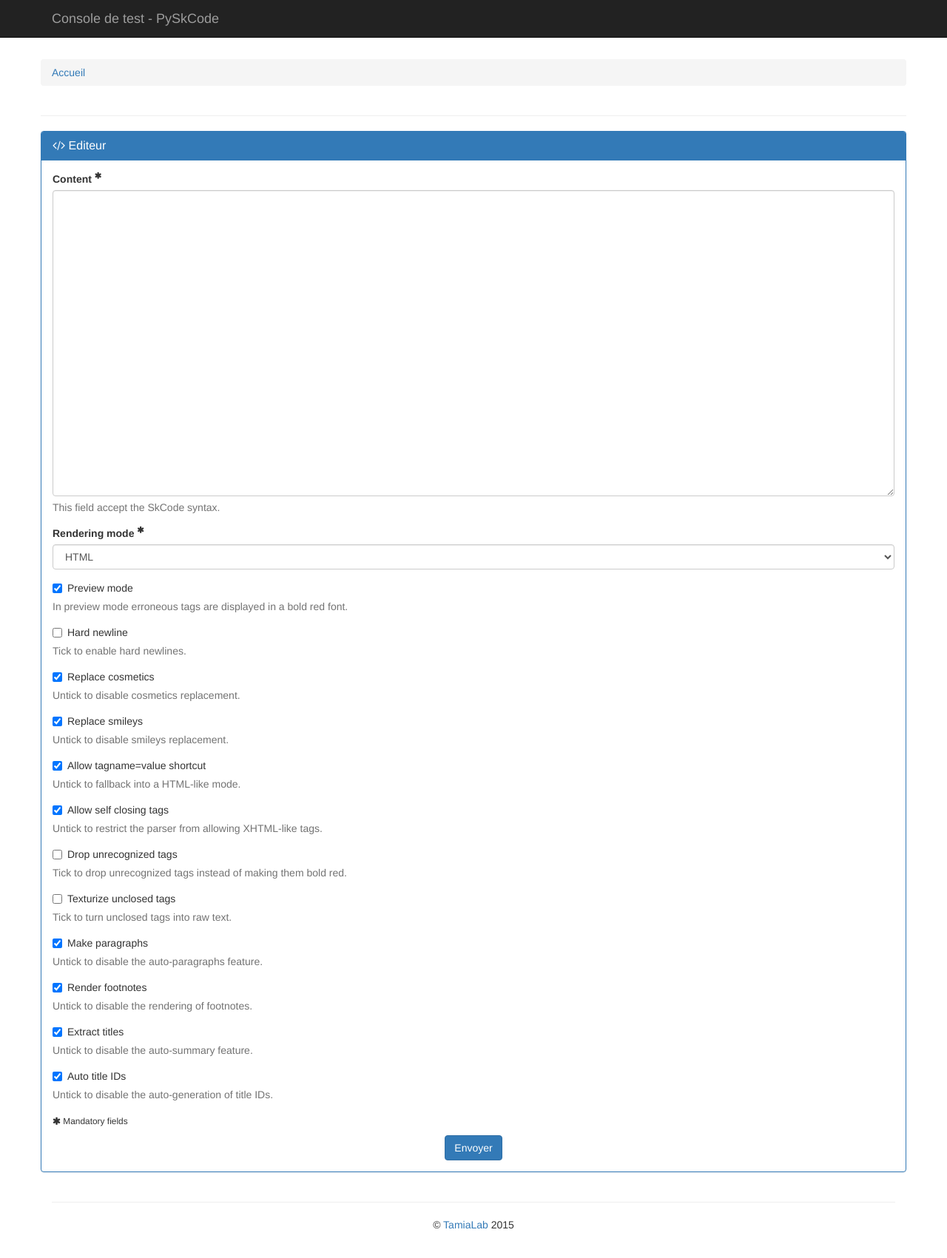
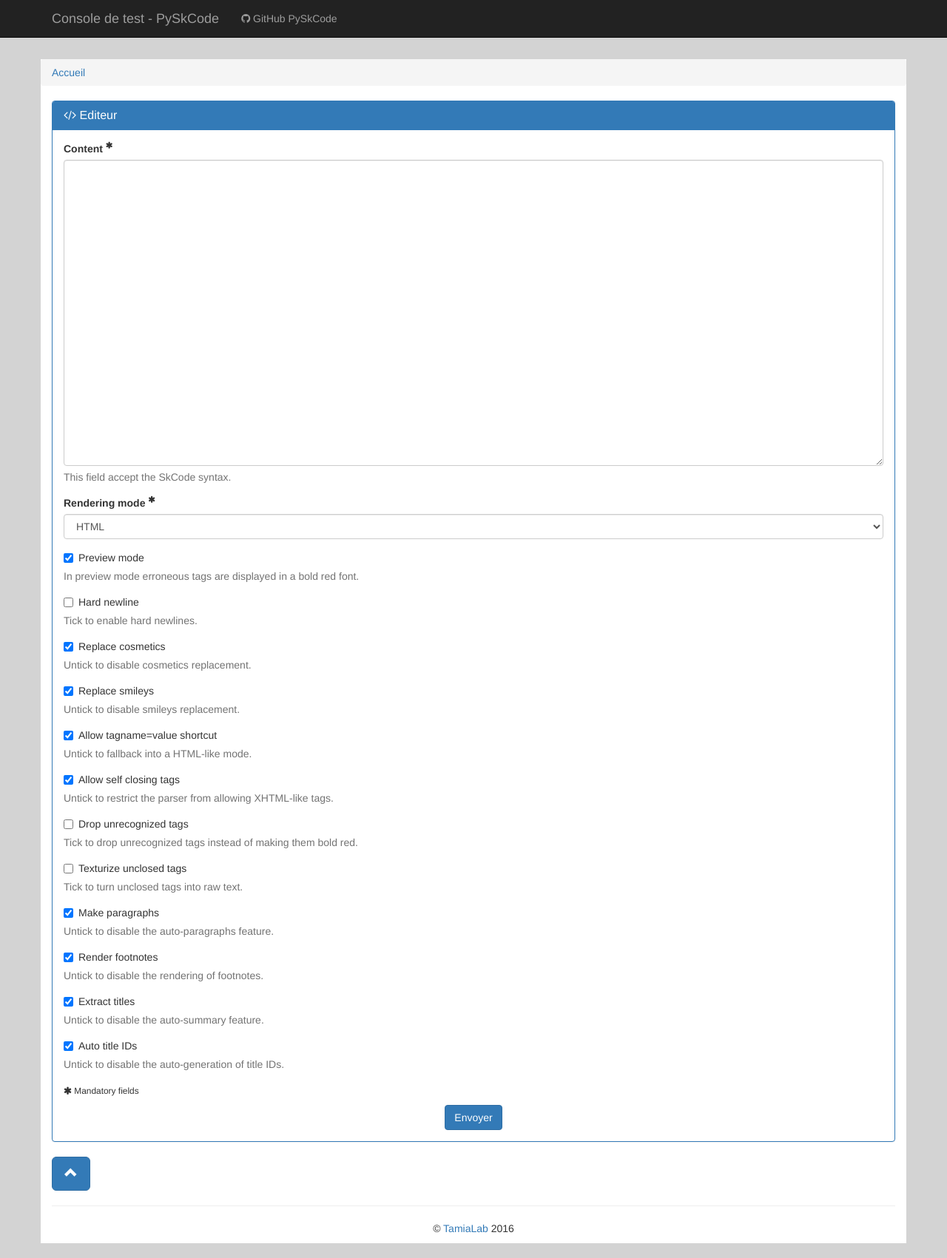
Before and after one commit to TamiaLab/PySkCodeOnlineTester, a Django app: page / in a window 1280 px wide. Shown: the whole page at 74% size. Before the commit the page ends 1662 px from the top, so only its background shows below. Run offline with Django 3.2, Linux system fonts and the light colour scheme; some libraries are stand-ins or nearby versions.

Commit message:
Update HTML templates

```diff
--- a/templates/base.html
+++ b/templates/base.html
@@ -66,12 +66,34 @@
         body {
             padding-top: 80px;
             padding-bottom: 20px;
+            background-color: lightgray;
+        }
+
+        .page-content {
+            background-color: white;
+        }
+
+        .page-footer {
+            background-color: white;
+        }
+
+        /* Fix for anchor link */
+        :target:before {
+            content: "";
+            display: block;
+            height: 100px; /* fixed header height*/
+            margin-top: -100px; /* negative fixed header height */
+            visibility: hidden;
         }
     </style>
     <link rel="stylesheet" href="{% static "css/main.css" %}">
 
     <!-- Font-awesome -->
+    {% if debug %}
+        <link rel="stylesheet" href="{% static "css/font-awesome.css" %}">
+    {% else %}
         <link rel="stylesheet" href="{% static "css/font-awesome.min.css" %}">
+    {% endif %}
 
     <!-- Modernizr -->
     <script src="{% static "js/vendor/modernizr-2.8.3-respond-1.4.2.min.js" %}"></script>
@@ -81,7 +103,7 @@
 <body>
     <!-- No support for IE versions before IE8 -->
     <!--[if lt IE 8]>
-        <p class="browserupgrade">You are using an <strong>outdated</strong> browser. Please <a href="http://browsehappy.com/">upgrade your browser</a> to improve your experience.</p>
+        <p class="browserupgrade">Vous utilisez un navigateur web <strong>extrêmement vieux</strong>. Merci <a href="http://browsehappy.com/">de mettre à jour votre navigateur</a> afin de visiter ce site sans problémes.</p>
     <![endif]-->
 
     <!-- Navigation -->
@@ -101,26 +123,17 @@
             <!-- Collect the nav links, forms, and other content for toggling -->
             <div class="collapse navbar-collapse" id="header-navbar-collapse-1">
                 <!-- Left navbar -->
-                <!--
                 <ul class="nav navbar-nav">
-                    <li><a href="#">A propos</a></li>
-                    <li><a href="#">Forum</a></li>
+                    <li><a href="https://github.com/TamiaLab/PySkCode"><i class="fa fa-github"></i> GitHub PySkCode</a></li>
+                    <!--<li><a href="#">A propos</a></li>-->
                 </ul>
-                -->
-
-                <!-- Right navbar -->
-                <!--
-                <ul class="nav navbar-nav navbar-right">
-                    <li class="dropdown"></li>
-				</ul>
-				-->
             </div>
         </div>
     </nav>
     {% block extra_navbar %}{% endblock %}
 
     <!-- Page content -->
-    <div class="container container-narrow">
+    <div class="container container-narrow page-content">
 
         <!-- Breadcrumb -->
         <div class="row">
@@ -130,7 +143,9 @@
         </div>
 
         <!-- Flash messages -->
-        {% if messages %}<div class="row">
+        {% if messages %}
+            <div class="row">
+                <div class="col-md-12">
                     <div class="flash-messages">
                         {% for message in messages %}
                             {% if message.level == DEFAULT_MESSAGE_LEVELS.DEBUG %}
@@ -149,7 +164,9 @@
                             </div>
                         {% endfor %}
                     </div>
-        </div>{% endif %}
+                </div>
+            </div>
+        {% endif %}
 
         <!-- Extra before content -->
         <div class="row">
@@ -166,11 +183,18 @@
             {% block post_content %}{% endblock %}
         </div>
 
+        <!-- Back to top button -->
+        <a id="back-to-top" href="#" class="btn btn-primary btn-lg back-to-top" role="button" title="Revenir en haut de page" data-toggle="tooltip" data-placement="left"><span class="glyphicon glyphicon-chevron-up"></span></a>
+    </div>
+
     <!-- Footer -->
+    <div class="container container-narrow page-footer">
+
+        <!-- Footer links -->
         <hr>
         <footer>
             <div class="row center-block">
-                <p class="text-center">&copy; <a href="http://tamialab.fr">TamiaLab</a> 2015</p>
+                <p class="text-center">&copy; <a href="http://tamialab.fr">TamiaLab</a> 2016</p>
             </div>
         </footer>
     </div>
@@ -181,6 +205,7 @@
     <script>
         // Attach Backstrech to the body's background image
         //$.backstretch("path/to/image.jpg", {fade: "normal"});
+        {% block backstretch %}{% endblock %}
     </script>
     <script src="{% static "js/main.js" %}"></script>
 
--- a/templates/home/home.html
+++ b/templates/home/home.html
@@ -3,32 +3,37 @@
 
 {% block content %}
 
+    <!-- SkCode test console -->
+    <div class="col-md-12">
+
+        <!-- Output -->
         {% if output_content %}
             <div class="panel panel-primary">
                 <div class="panel-heading">
                     <h1 class="panel-title"><i class="fa fa-code"></i> Résultat</h1>
                 </div>
+
                 <div class="panel-body">
                     {% if output_keep_newlines %}<pre>{% else %}<div class="well">{% endif %}{{ output_content|safe }}{% if output_keep_newlines %}</pre>{% else %}</div>{% endif %}
             </div>
             </div>
+
+            <hr>
         {% endif %}
 
-    <hr>
-
+        <!-- Input -->
         <div class="panel panel-primary">
             <div class="panel-heading">
                 <h1 class="panel-title"><i class="fa fa-code"></i> Editeur</h1>
             </div>
+
             <div class="panel-body">
                 <form method="post" action="{% url 'home:index' %}" enctype="multipart/form-data">
                     {% csrf_token %}
-
                     {{ form|bootstrapform }}
-
                     <input type="submit" class="btn btn-primary center-block" value="Envoyer"/>
                 </form>
             </div>
         </div>
-
+    </div>
 {% endblock %}
```
Also changed, not shown: templates/400.html (+10 -5 lines), templates/403.html (+10 -5 lines), templates/404.html (+10 -6 lines), templates/410.html (+9 -4 lines), templates/500.html (+12 -6 lines), templates/maintenance_500.html (+11 -6 lines), templates/maintenance_index.html (+11 -6 lines). Lines whose indentation alone changed are shown as unchanged.
